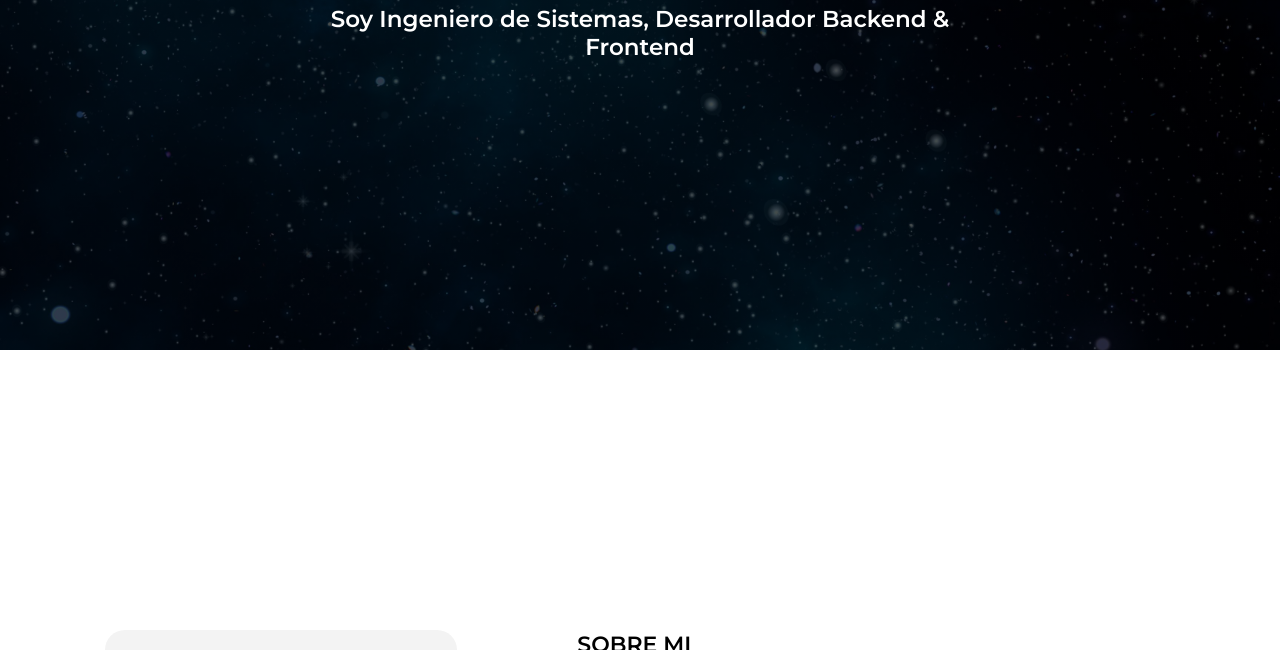
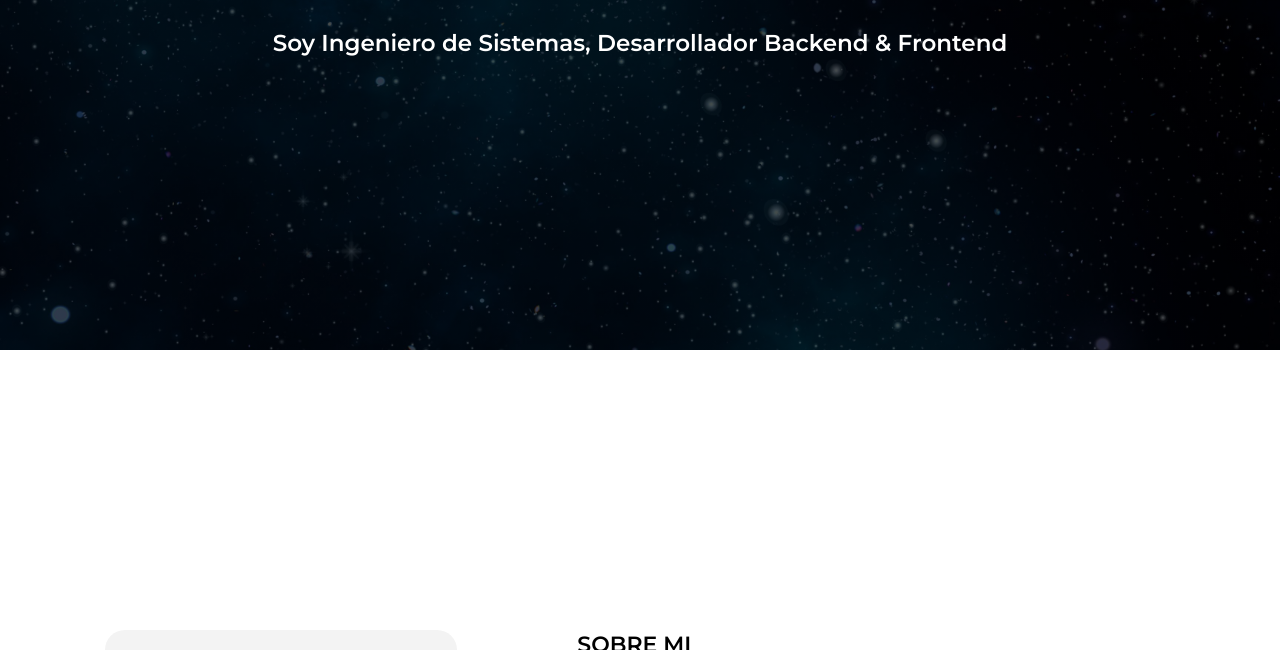
Before and after one commit to jona-terceros/mi_portafolio, a plain HTML site: page index.html in a window 1280 px wide. Shown: the part 450-1100 px from the top of the page. Drawn offline with Linux system fonts and the light colour scheme.

Commit message:
fixed text

```diff
--- a/style.css
+++ b/style.css
@@ -128,10 +128,11 @@ html{
 }
 
 #inicio .contenido .presentacion .descripcion {
-    max-width: 700px;
+    max-width: 900px;
     margin: 25px auto;
     font-size: 23px;
     text-align: center;
+    padding-top: 20px;
 }
 
 #icono-nav {
```
